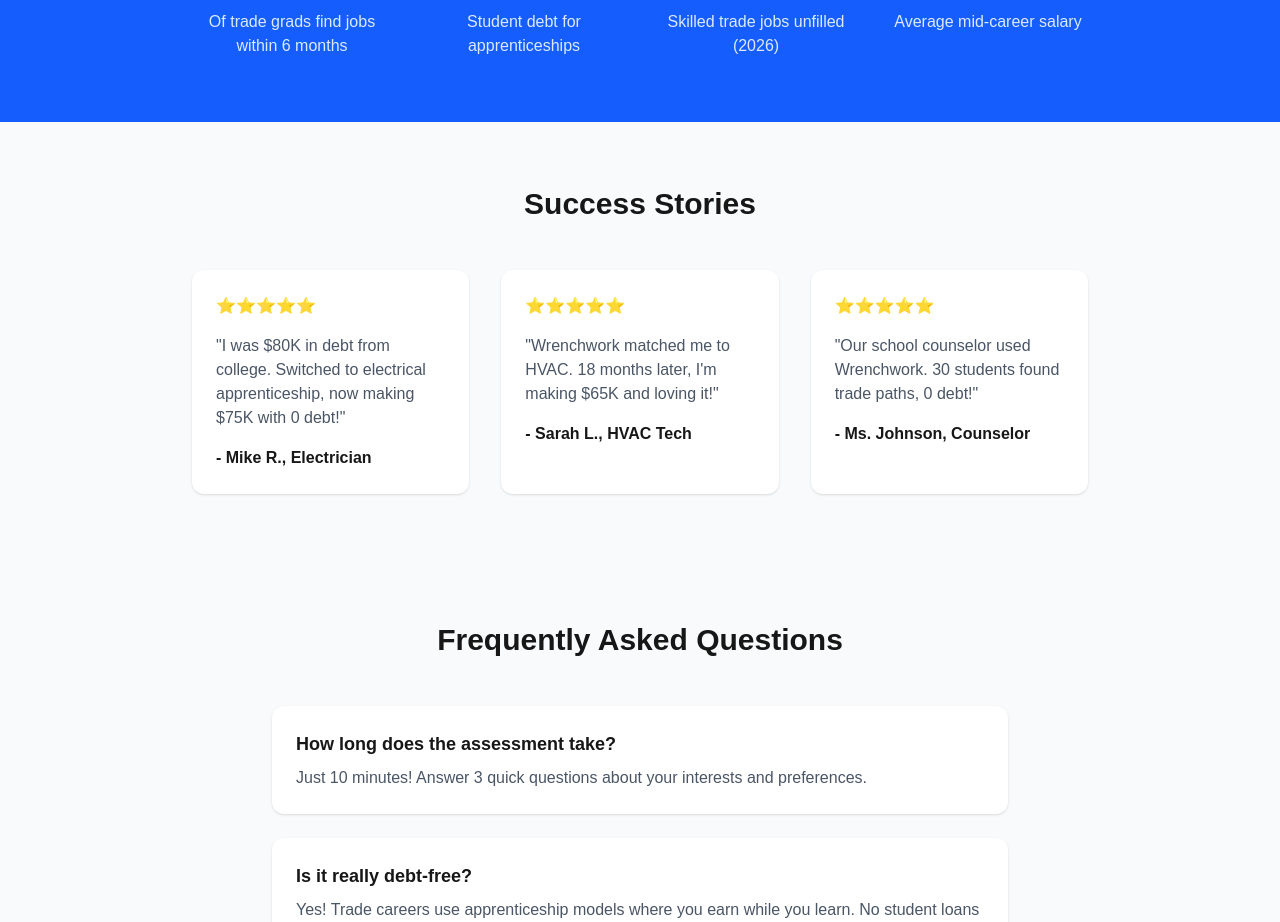
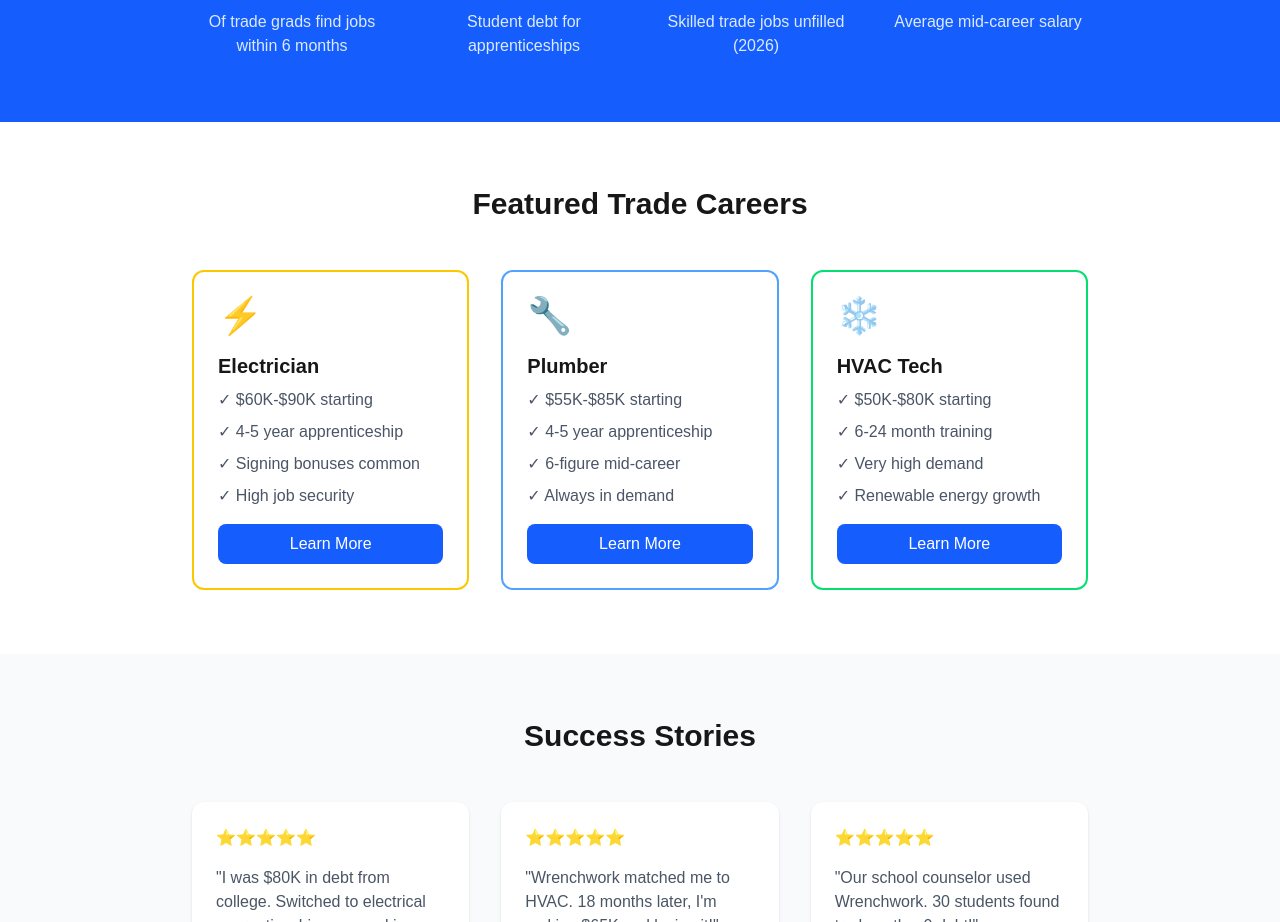
Before and after one commit to 4lek20/wrenchwork, a Next.js app: page / in a window 1280 px wide. Shown: the part 1783-2705 px from the top of the page. Built offline with nearby package versions, Linux system fonts and the light colour scheme.

Commit message:
Day14: Add Featured Trades section (LAST DAY of Phase2)

```diff
--- a/app/page.tsx
+++ b/app/page.tsx
@@ -138,6 +138,56 @@ export default function Home() {
         </div>
       </section>
 
+      {/* Featured Trades */}
+      <section className="bg-white py-16">
+        <div className="container mx-auto px-4">
+          <h3 className="text-3xl font-bold text-center mb-12">Featured Trade Careers</h3>
+          <div className="grid md:grid-cols-3 gap-8 max-w-4xl mx-auto">
+            <div className="border-2 border-yellow-400 rounded-xl p-6">
+              <div className="text-4xl mb-4">⚡</div>
+              <h4 className="text-xl font-semibold mb-2">Electrician</h4>
+              <ul className="space-y-2 text-gray-600 mb-4">
+                <li>✓ $60K-$90K starting</li>
+                <li>✓ 4-5 year apprenticeship</li>
+                <li>✓ Signing bonuses common</li>
+                <li>✓ High job security</li>
+              </ul>
+              <a href="/assessment" className="block text-center bg-blue-600 text-white py-2 rounded-lg hover:bg-blue-700 transition">
+                Learn More
+              </a>
+            </div>
+
+            <div className="border-2 border-blue-400 rounded-xl p-6">
+              <div className="text-4xl mb-4">🔧</div>
+              <h4 className="text-xl font-semibold mb-2">Plumber</h4>
+              <ul className="space-y-2 text-gray-600 mb-4">
+                <li>✓ $55K-$85K starting</li>
+                <li>✓ 4-5 year apprenticeship</li>
+                <li>✓ 6-figure mid-career</li>
+                <li>✓ Always in demand</li>
+              </ul>
+              <a href="/assessment" className="block text-center bg-blue-600 text-white py-2 rounded-lg hover:bg-blue-700 transition">
+                Learn More
+              </a>
+            </div>
+
+            <div className="border-2 border-green-400 rounded-xl p-6">
+              <div className="text-4xl mb-4">❄️</div>
+              <h4 className="text-xl font-semibold mb-2">HVAC Tech</h4>
+              <ul className="space-y-2 text-gray-600 mb-4">
+                <li>✓ $50K-$80K starting</li>
+                <li>✓ 6-24 month training</li>
+                <li>✓ Very high demand</li>
+                <li>✓ Renewable energy growth</li>
+              </ul>
+              <a href="/assessment" className="block text-center bg-blue-600 text-white py-2 rounded-lg hover:bg-blue-700 transition">
+                Learn More
+              </a>
+            </div>
+          </div>
+        </div>
+      </section>
+
       {/* Success Stories */}
       <section className="bg-gray-50 py-16">
         <div className="container mx-auto px-4">
```
